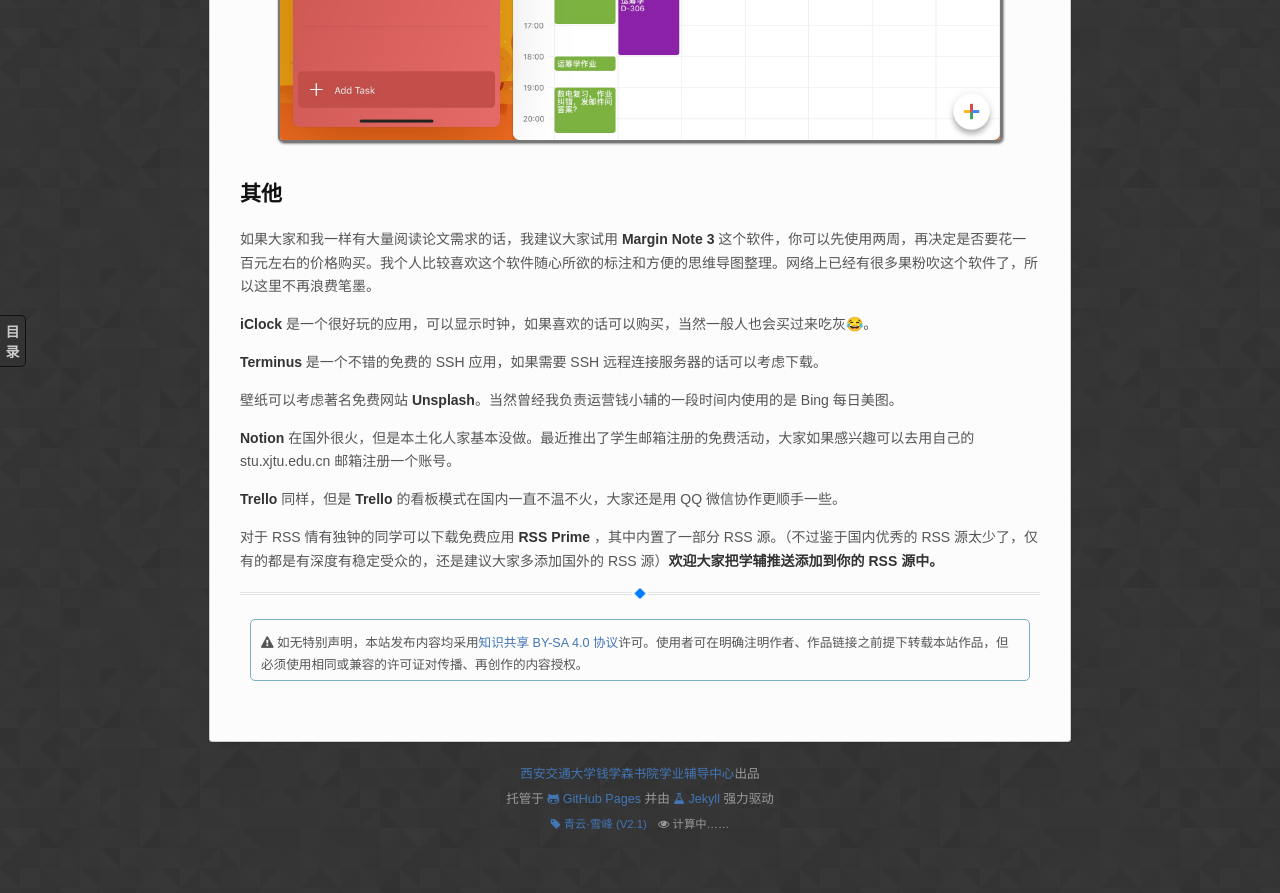
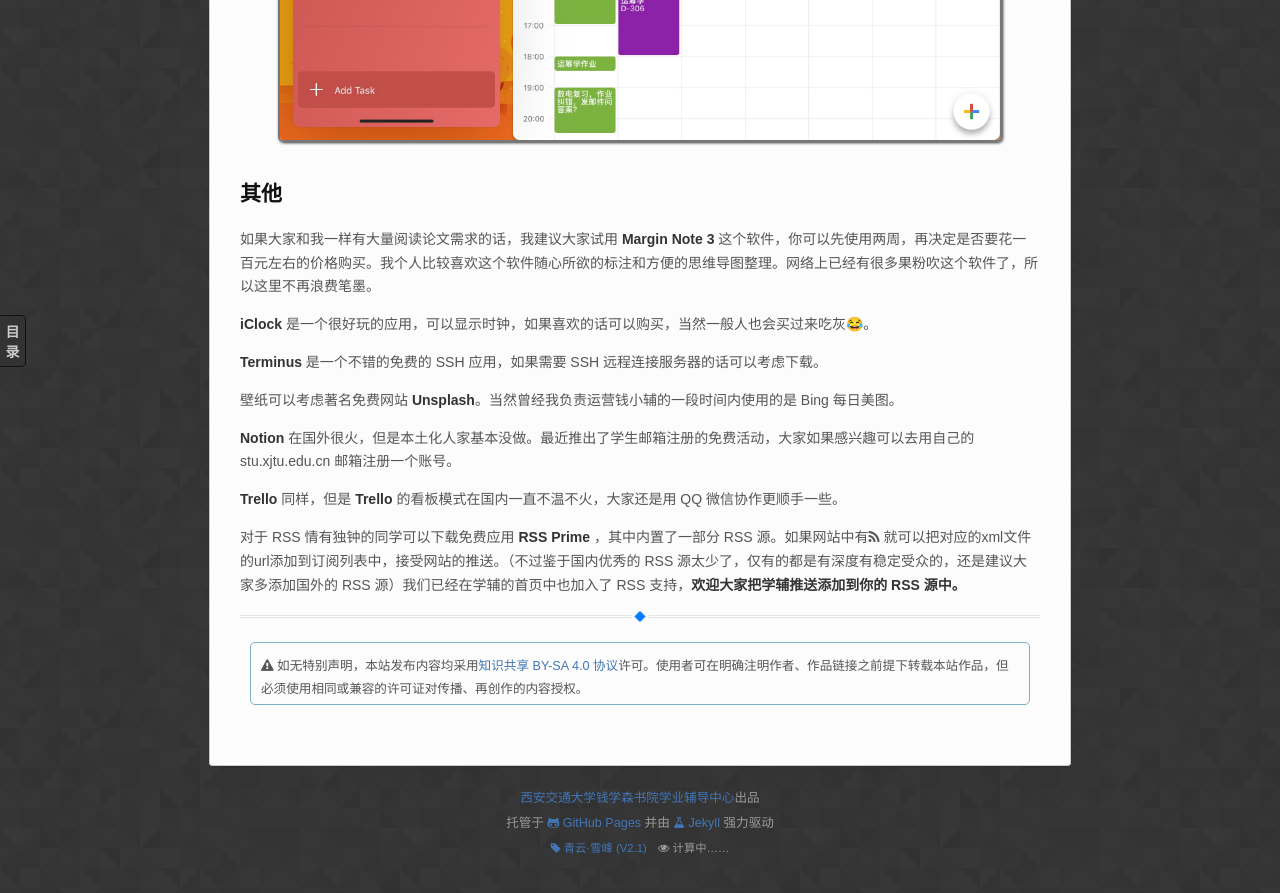
Before and after one commit to qyxf/qyxf.github.io, a Jekyll site: the page built from _posts/2019-10-04-ipados-short-introduction.md, in a window 1280 px wide and 900 px high, scrolled down 6452 px. Shown: the top 893 px of the window. Built offline with Jekyll 4.4.1, drawn with Linux system fonts in a browser that asks for light colours; some web fonts are replaced; our own code applies the rules of GitHub Pages for plain Markdown files; formulas are drawn with MathJax 3; comment, search, counter and statistics services are not loaded.

Commit message:
Update 2019-10-04-ipados-short-introduction.md
Former-commit-id: ddc28e3f4b500888ef745e5fd8453398e0359c9b

```diff
--- a/_posts/2019-10-04-ipados-short-introduction.md
+++ b/_posts/2019-10-04-ipados-short-introduction.md
@@ -114,6 +114,6 @@
 
 **Trello** 同样，但是 **Trello** 的看板模式在国内一直不温不火，大家还是用 QQ 微信协作更顺手一些。
 
-对于 RSS 情有独钟的同学可以下载免费应用 **RSS Prime** ，其中内置了一部分 RSS 源。（不过鉴于国内优秀的 RSS 源太少了，仅有的都是有深度有稳定受众的，还是建议大家多添加国外的 RSS 源）**欢迎大家把学辅推送添加到你的 RSS 源中。**
+对于 RSS 情有独钟的同学可以下载免费应用 **RSS Prime** ，其中内置了一部分 RSS 源。如果网站中有<i class="fa fa-rss"></i> 就可以把对应的xml文件的url添加到订阅列表中，接受网站的推送。（不过鉴于国内优秀的 RSS 源太少了，仅有的都是有深度有稳定受众的，还是建议大家多添加国外的 RSS 源）我们已经在学辅的首页中也加入了 RSS 支持，**欢迎大家把学辅推送添加到你的 RSS 源中。**
 
 <div id="gitalk-container"></div>
```
